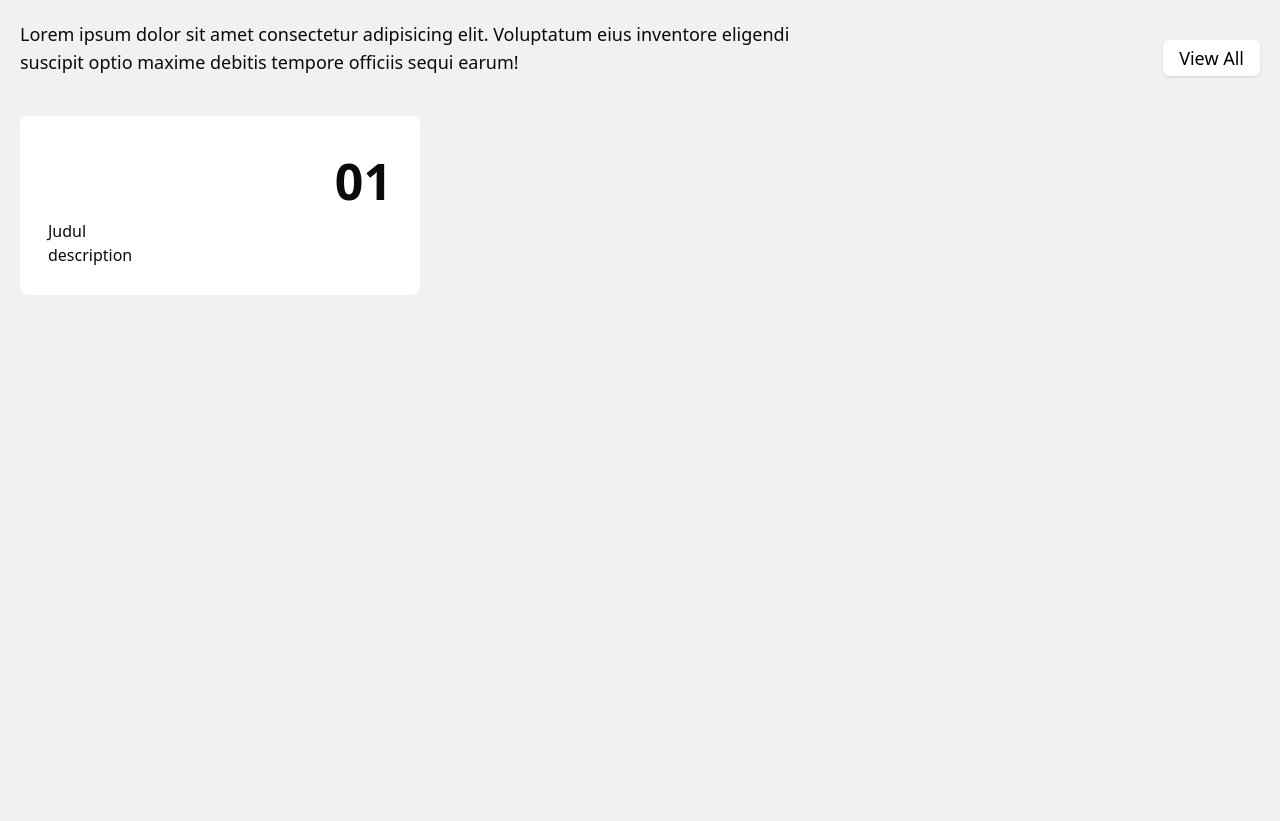
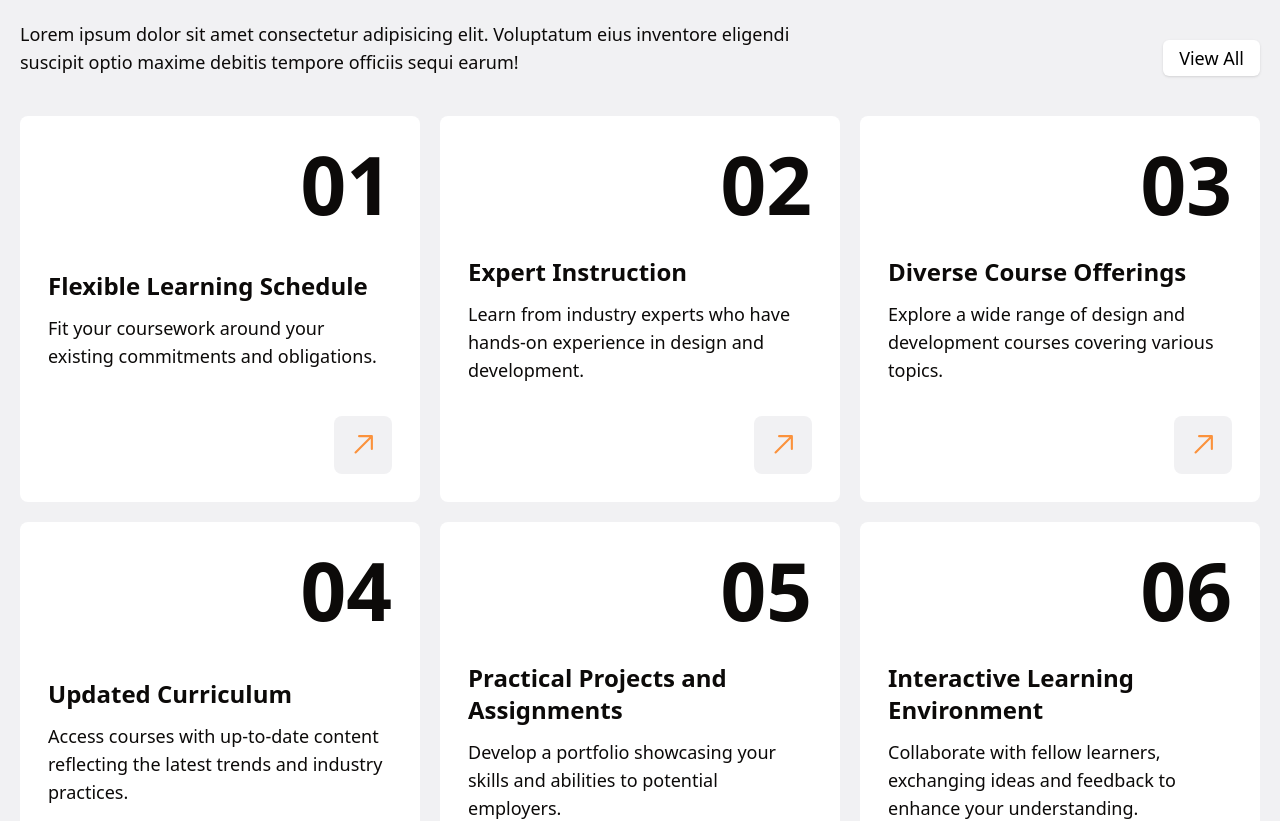
Before and after one commit to Rifkynur/modena-course, a Next.js app: page / in a window 1280 px wide. Shown: the part 684-1505 px from the top of the page. Before the commit the page ends 1059 px from the top, so only its background shows below. Built offline with nearby package versions, Linux system fonts and the light colour scheme.

Commit message:
finish benefits section

```diff
--- a/src/components/page/home/Benefits.tsx
+++ b/src/components/page/home/Benefits.tsx
@@ -1,6 +1,7 @@
 import React from 'react'
 import { Button } from '@/components/ui/button'
 import BenefitsCard from './BenefitsCard'
+import { benefit } from '@/app/data/home'
 
 const Benefits = () => {
   return (
@@ -13,7 +14,9 @@ const Benefits = () => {
         <Button className='bg-white text-black hover:bg-slate-100 md:text-lg'>View All</Button>
     </div>
     <div className='mt-10 grid grid-cols-1 md:grid-cols-3 gap-5'>
-    <BenefitsCard/>
+      {benefit.map(data => (
+         <BenefitsCard key={data.id} description={data.description} id={data.id} title={data.title}/>
+        ))}
     </div>
 
   </section>
--- a/src/components/page/home/BenefitsCard.tsx
+++ b/src/components/page/home/BenefitsCard.tsx
@@ -1,4 +1,5 @@
 import React from 'react'
+import { GoArrowUpRight } from "react-icons/go";
 
 type BenefitsCardProps = {
         id:string,
@@ -8,11 +9,15 @@ type BenefitsCardProps = {
 
 const BenefitsCard = ({description,id,title}:BenefitsCardProps) => {
   return (
-    <div className='w-full rounded-lg bg-white p-7'>
-        <h2 className='text-end text-[50px] font-bold'>01</h2>
-        <h3>Judul</h3>
-        <p>description</p>
-        <div></div>
+    <div className='w-full rounded-lg bg-white p-7 flex flex-col gap-8 justify-between'>
+        <h2 className='text-end text-[50px] font-bold md:text-6xl lg:text-[80px]'>{id}</h2>
+        <div className='flex flex-col gap-3'>
+          <h3 className='font-semibold text-xl lg:text-2xl'>{title}</h3>
+          <p className='text-sm md:text-base lg:text-lg'>{description}</p>
+        </div>
+        <div className='p-3 rounded-lg bg-[#F1F1F3] w-fit ms-auto cursor-pointer group transition-all duration-300 hover:bg-orange-400'>
+        <GoArrowUpRight className='text-orange-400 size-7 group-hover:text-white lg:size-[34px]'/>
+        </div>
     </div>
   )
 }
```
